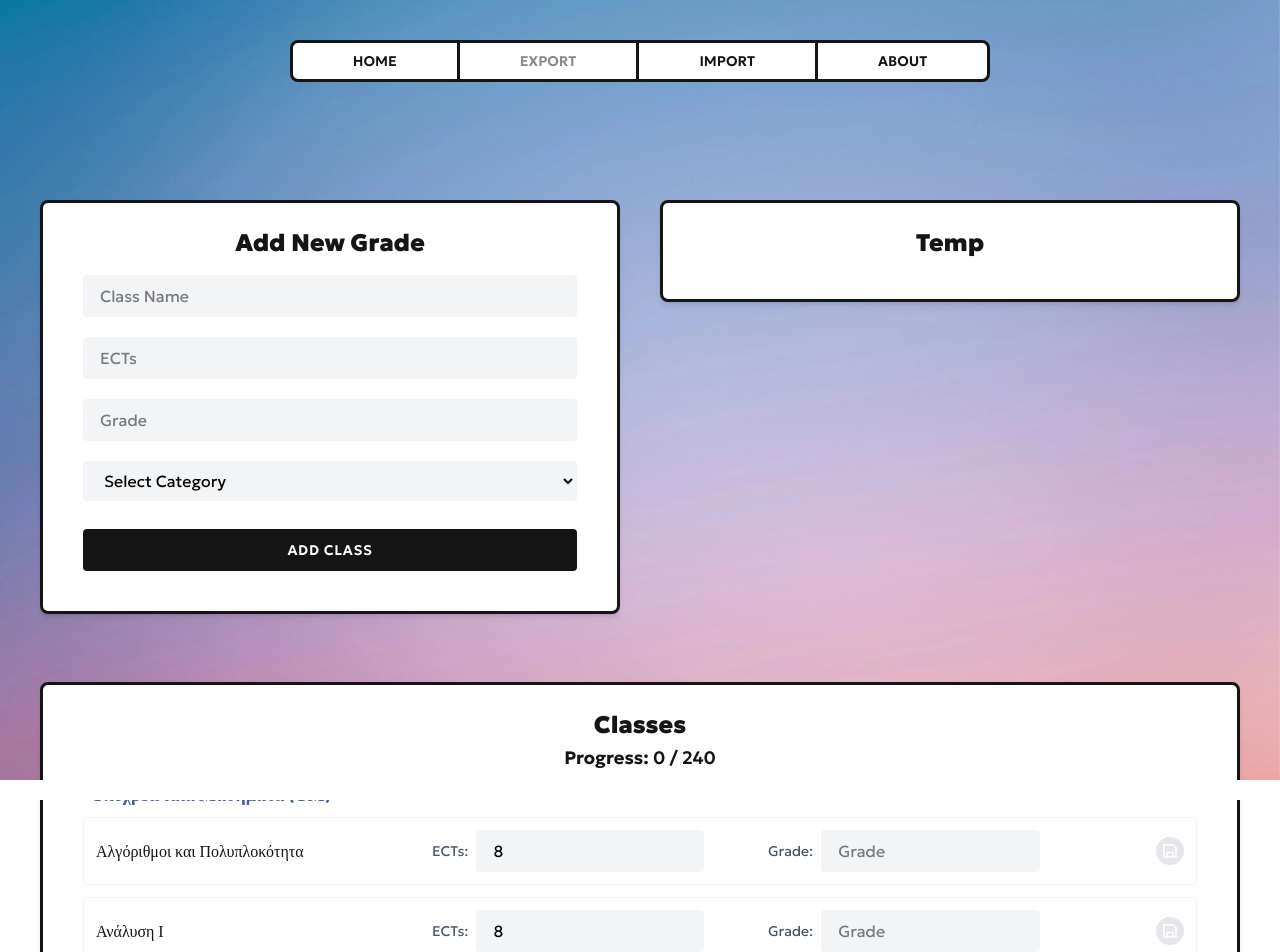
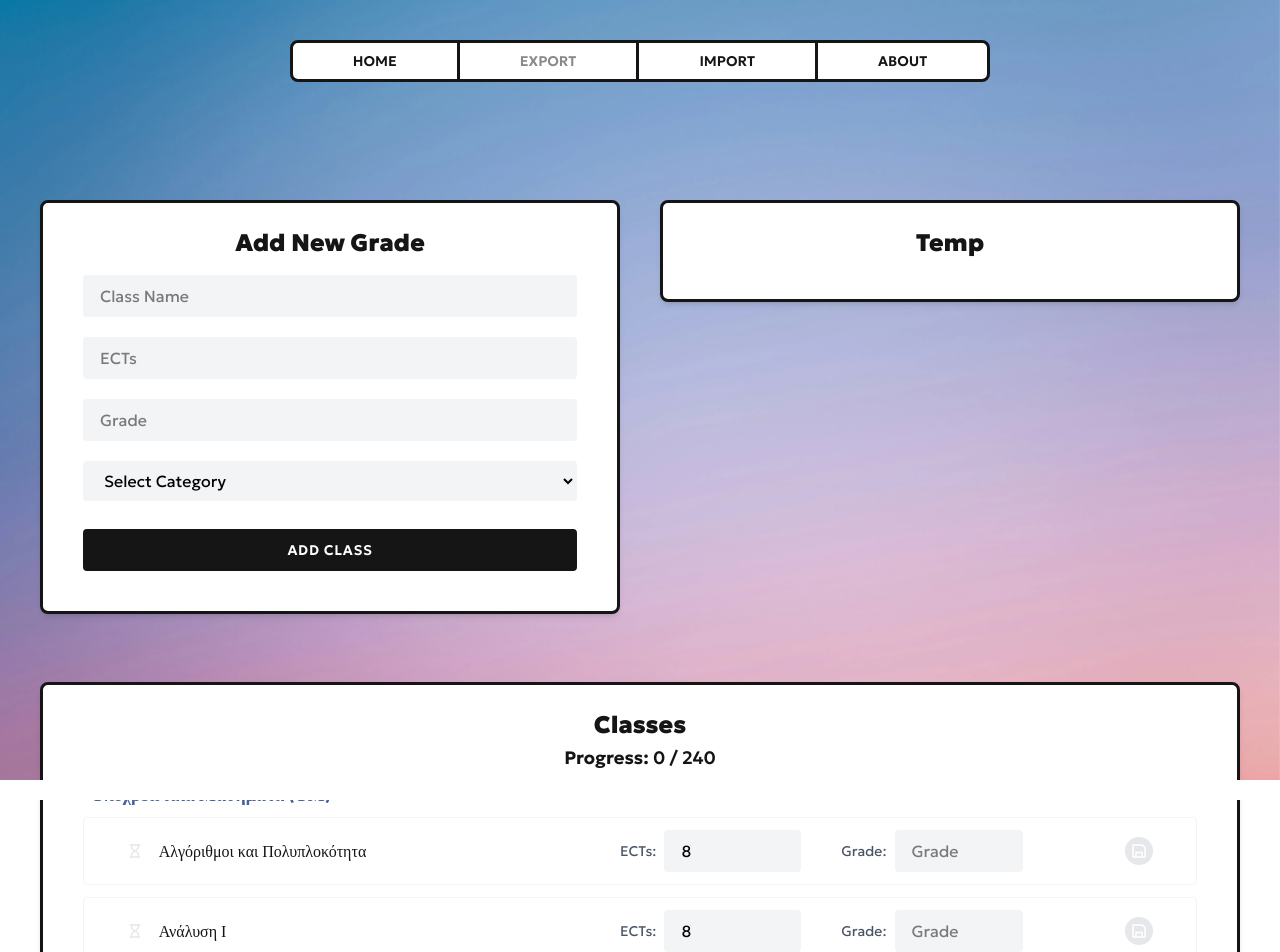
Before and after one commit to sophiabanou/grade-calculator, a React (Vite) app: page /#/ in a window 1280 px wide. Shown: the top 952 px of the page. Built offline with nearby package versions, Linux system fonts and the light colour scheme.

Commit message:
progress on class list

```diff
--- a/src/App.jsx
+++ b/src/App.jsx
@@ -1,5 +1,5 @@
 import { HashRouter, Routes, Route } from "react-router-dom";
-import {AppProvider} from "./context/AppProvider";
+import AppProvider from "./context/AppProvider";
 
 import Home from "./pages/Home";
 import Layout from "./pages/Layout";
--- a/src/components/AddNewGrade.jsx
+++ b/src/components/AddNewGrade.jsx
@@ -2,10 +2,10 @@ import {Input, ClassError, BoxLayout } from "./index.jsx"
 import { useState } from "react";
 import useAppContext from "../context/useAppContext.jsx";
 import PropTypes from 'prop-types';
-
+import {categories} from "../data"
 
 const AddNewGrade = ({index}) => {
-    const { classes, setClasses, categories, classCount, setClassCount } = useAppContext();
+    const { classes, setClasses, classCount, setClassCount } = useAppContext();
 
     // form states
     const [name, setName] = useState("");
@@ -105,10 +105,6 @@ const AddNewGrade = ({index}) => {
             setGradeHasError(true);
             setGradeError("Please enter a valid grade")
             canSubmit = false;
-        } else if (grade < 5) {
-            setGradeHasError(true);
-            setGradeError("You haven't passed this class :(")
-            canSubmit = false;
         } else {
             setGradeHasError(false);
             setGradeError("")
--- a/src/components/BoxLayout.jsx
+++ b/src/components/BoxLayout.jsx
@@ -8,7 +8,7 @@ const BoxLayout = ({children, title, index}) => {
             animate={{ opacity: 1, y: 0 }}
             exit={{ opacity: 0, y: -20 }}
             transition={{ delay: 0.5 + (index-1)*0.3, duration: 0.5, ease: "easeOut" }}
-            className="w-full min-w-100 mx-auto py-6 px-10 bg-light shadow-md rounded-lg mt-10 border-3 border-dark h-min">
+            className="w-full min-w-100 mx-auto py-6 px-10 bg-light shadow-md rounded-lg mt-10 border-3 border-dark h-min overflow-x-visible">
             <h1 className="text-2xl text-center font-black capitalize text-dark mb-4">{title}</h1>
             {children}
         </motion.div>
--- /dev/null
+++ b/src/components/Button.jsx
@@ -0,0 +1,54 @@
+import {AnimatePresence, motion} from "framer-motion";
+import PropTypes from "prop-types";
+import { useState } from "react";
+
+const Button = ({ Icon, disabled = false, handler, caption }) => {
+    const [showCaption, setShowCaption] = useState(false);
+
+    const handleMouseEnter = () => {
+        setTimeout(() => setShowCaption(true), 1000);
+    };
+
+    const handleMouseLeave = () => {
+        setShowCaption(false);
+    };
+
+    return (
+        <div className="inline-block relative">
+            <motion.button
+                whileTap={{ scale: 0.9 }}
+                disabled={disabled}
+                onClick={handler}
+                onMouseEnter={handleMouseEnter}
+                onMouseLeave={handleMouseLeave}
+                className={`relative ${disabled ? "bg-gray-200" : "bg-dark hover:bg-primary hover:cursor-pointer"} text-white rounded-full w-7 h-7 flex justify-center items-center transition duration-200`}
+            >
+                <Icon size={18} />
+
+                <AnimatePresence >
+                    {showCaption && !disabled && (
+                        <motion.div
+                            className="absolute top-[-50px] left-[-80px] bg-dark text-white text-xs rounded px-2 py-1 z-50 max-w-[120px]"
+                            initial={{ opacity: 0, y: 10 }}
+                            animate={{ opacity: 1, y: 0 }}
+                            exit={{ opacity: 0, y: 10 }}
+                            transition={{ duration: 0.2 }}
+                        >
+                            {caption}
+                        </motion.div>
+                    )}
+                </AnimatePresence>
+
+            </motion.button>
+        </div>
+    );
+};
+
+Button.propTypes = {
+    Icon: PropTypes.elementType.isRequired,
+    disabled: PropTypes.bool,
+    handler: PropTypes.func.isRequired,
+    caption: PropTypes.string.isRequired,
+};
+
+export default Button;
--- a/src/components/ClassItem.jsx
+++ b/src/components/ClassItem.jsx
@@ -1,7 +1,7 @@
 import {RiCloseFill, RiSaveLine} from "@remixicon/react";
 import useAppContext from "../context/useAppContext.jsx";
 import { motion} from "framer-motion";
-import {Input, ClassError} from "./index.jsx"
+import {Input, ClassError, Button, Status} from "./index.jsx"
 import {useEffect, useState} from "react";
 import PropTypes from 'prop-types';
 
@@ -13,6 +13,9 @@ const ClassItem = ({c}) => {
     // input states
     const [ects, setEcts] = useState(c.ects);
     const [grade, setGrade] = useState(c.grade);
+
+
+
 
     // errors
     const [ectsHasError, setEctsHasError] = useState(false);
@@ -100,8 +103,8 @@ const ClassItem = ({c}) => {
     }
 
     // delete class
-    const deleteClass = (id) => {
-        setClasses(classes.filter((cl) => cl.id !== id));
+    const deleteClass = () => {
+        setClasses(classes.filter((cl) => cl.id !== c.id));
     };
 
     // keydown handler
@@ -111,17 +114,36 @@ const ClassItem = ({c}) => {
         }
     };
 
+    // status indicator
+    const [status, setStatus] = useState("");
+
+    useEffect(() => {
+        if (c.grade === "" || c.grade === undefined || c.grade === null) {
+            setStatus("Pending");
+        } else if (c.grade < 5) {
+            setStatus("Failed");
+        } else {
+            setStatus("Passed");
+        }
+    }, [c.grade]);
+
+
+
     return (
             <motion.div
                 key={c.id}
                 initial={{ opacity: 1, x: 0 }}
                 exit={{ opacity: 0, x: -50 }}
                 transition={{ duration: 0.3 }}
-                className="p-3 flex items-center justify-between border-1 rounded border-gray-100"
+                className="p-3 flex items-center justify-center border-1 rounded border-gray-100 gap-10"
             >
-                <p className="text-dark font-medium w-1/4">{c.name}</p>
+                <div className="w-5/12 flex items-center gap-4">
+                    <Status status={status} />
+                    <p className="w-full text-dark font-medium  leading-normal">{c.name}</p>
+                </div>
 
-                <div className="flex items-center gap-2 w-1/4">
+
+                <div className="flex items-center gap-2 w-2/12">
                     <span className="text-gray-600 text-sm">ECTs:</span>
 
                     <div className="flex flex-col">
@@ -132,7 +154,7 @@ const ClassItem = ({c}) => {
                 </div>
 
                 {/* Grade Input */}
-                <div className="flex items-center gap-2 w-1/4">
+                <div className="flex items-center gap-2 w-2/12">
                     <span className="text-gray-600 text-sm">Grade:</span>
 
                     <div className="flex flex-col">
@@ -141,25 +163,13 @@ const ClassItem = ({c}) => {
                     </div>
                 </div>
 
-                <div className="flex justify-end gap-2 w-20">
+                <div className="flex justify-end gap-2 w-1/12">
                     {!isFixedClass && (
-                        <motion.button
-                            whileTap={{ scale: 0.9 }}
-                            onClick={() => deleteClass(c.id)}
-                            className="text-white bg-dark hover:bg-primary hover:cursor-pointer rounded-full w-7 h-7 flex justify-center items-center transition duration-200"
-                        >
-                            <RiCloseFill size={18} />
-                        </motion.button>
+                        <Button Icon={RiCloseFill} handler={deleteClass} caption="Διαγραφή μαθήματος"/>
                     )}
 
-                    <motion.button
-                        whileTap={{ scale: 0.9 }}
-                        disabled={!saveEnabled}
-                        onClick={handleSave}
-                        className={` ${!saveEnabled ? "bg-gray-200" : "bg-dark hover:bg-primary hover:cursor-pointer"} text-white  rounded-full w-7 h-7 flex justify-center items-center transition duration-200`}
-                    >
-                        <RiSaveLine size={18} />
-                    </motion.button>
+                    <Button Icon={RiSaveLine} handler={handleSave} disabled={!saveEnabled} caption="Αποθήκευση αλλαγών"/>
+
                 </div>
 
             </motion.div>
--- a/src/components/ClassList.jsx
+++ b/src/components/ClassList.jsx
@@ -6,7 +6,7 @@ import PropTypes from 'prop-types';
 import {categories} from "../data";
 
 const ClassList = ({ index }) => {
-    const {allClasses} = useAppContext();
+    const {allClasses, componentKey} = useAppContext();
 
     // group classes by category
     const groupedClasses = categories.reduce((acc, category) => {
@@ -34,7 +34,7 @@ const ClassList = ({ index }) => {
                                 <AnimatePresence>
                                     {groupedClasses[category].map((c) => {
                                         return (
-                                            <ClassItem key={c.id} c={c} />
+                                            <ClassItem key={c.id + componentKey} c={c} />
                                         );
                                     })}
                                 </AnimatePresence>
--- a/src/components/Header.jsx
+++ b/src/components/Header.jsx
@@ -7,7 +7,7 @@ import useAppContext from "../context/useAppContext.jsx";
 
 const Header = () => {
 
-    const {classes, setClasses, expDisabled, impDisabled} = useAppContext();
+    const {classes, allClasses, setClasses, setFixedClasses, setComponentKey,expDisabled, impDisabled} = useAppContext();
 
     const triggerFileInput = () => {
         document.getElementById("file-input").click();
@@ -52,7 +52,7 @@ const Header = () => {
                         </a>
 
                         <button className={`group ${expDisabled ? 'hover:cursor-default' : 'hover:cursor-pointer'} px-15 py-2 border-r-dark border-r-3 max-md:px-10`} disabled={expDisabled} onClick={(e) => {
-                            e.preventDefault(); exportGrades(classes);
+                            e.preventDefault(); exportGrades(allClasses);
                         }}>
                             <p className={`text-sm font-semibold uppercase text-dark hover:cursor-pointer lin-transition ${expDisabled ? 'pointer-events-none opacity-50' : 'group-hover:text-pink-dark'}`}>EXPORT</p>
                         </button>
@@ -153,7 +153,7 @@ const Header = () => {
                 type="file"
                 accept=".json"
                 style={{ display: "none" }}
-                onChange={(event) => {importGrades(event, setClasses)}}
+                onChange={(event) => {importGrades(event, setClasses, setFixedClasses, setComponentKey)}}
             />
         </>
     )
--- /dev/null
+++ b/src/components/Status.jsx
@@ -0,0 +1,31 @@
+import PropTypes from "prop-types";
+import {RiCheckboxCircleLine, RiCloseCircleLine, RiHourglassLine} from "@remixicon/react";
+
+const Status = ({status}) => {
+    return (
+        <>
+            {
+                (status==="Pending") ? (
+                    <div className="text-gray-200">
+                        <RiHourglassLine size={16}/>
+                    </div>
+                ) : (status==="Passed") ? (
+                    <div className="text-green-400">
+                        <RiCheckboxCircleLine size={16}/>
+                    </div>
+                ) : (status==="Failed") ? (
+                    <div className="text-red-400">
+                        <RiCloseCircleLine size={16}/>
+                    </div>
+                ) :null
+            }
+        </>
+
+    )
+}
+
+Status.propTypes = {
+    status: PropTypes.string.isRequired
+}
+
+export default Status
--- a/src/components/index.jsx
+++ b/src/components/index.jsx
@@ -5,6 +5,8 @@ import ClassError from "./ClassError";
 import ClassList from "./ClassList";
 import ClassItem from "./ClassItem";
 import Input from "./Input";
+import Button from "./Button";
+import Status from "./Status";
 
 export {
     Header,
@@ -14,4 +16,6 @@ export {
     ClassList,
     ClassItem,
     Input,
+    Button,
+    Status,
 }
--- a/src/context/AppProvider.jsx
+++ b/src/context/AppProvider.jsx
@@ -52,6 +52,8 @@ export const AppProvider = ({ children }) => {
         setImpDisabled(isAbout);
     }, [classes, isAbout]); // Removed setClasses and location
 
+    const [componentKey, setComponentKey] = useState(0);
+
     const value = {
         classes,
         setClasses,
@@ -62,6 +64,8 @@ export const AppProvider = ({ children }) => {
         classCount,
         setClassCount,
         allClasses,
+        componentKey,
+        setComponentKey,
     };
 
     return <AppContext.Provider value={value}>{children}</AppContext.Provider>;
--- a/src/utilities/ExportUtils.jsx
+++ b/src/utilities/ExportUtils.jsx
@@ -9,7 +9,7 @@ export function exportGrades (grades) {
     document.body.removeChild(link);
 }
 
-export function importGrades (event, setClasses) {
+export function importGrades (event, setClasses, setFixedClasses, setComponentKey) {
     const file = event.target.files[0];
     console.log(file);
     if(file) {
@@ -20,7 +20,9 @@ export function importGrades (event, setClasses) {
                 const data = typeof result === "string" ? result : new TextDecoder().decode(result);
                 const importedClasses = JSON.parse(data);
                 if(Array.isArray(importedClasses)) {
-                    setClasses(importedClasses);
+                    setClasses(importedClasses.filter((i) => i.id>101));
+                    setFixedClasses(importedClasses.filter((i) => i.id<=101));
+                    setComponentKey((prevKey) => prevKey + 1);
                 } else {
                     alert("Invalid File Format");
                 }
```
